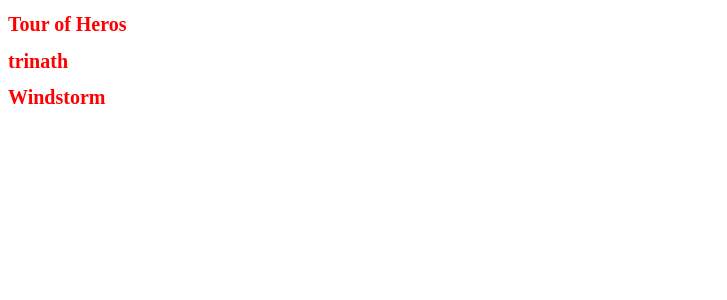
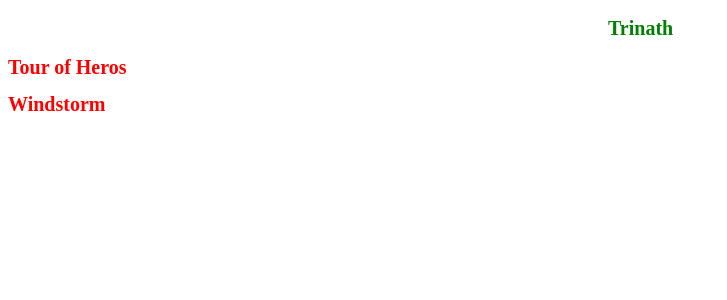
Before and after one commit to trinath333/javaui_1, an Angular app: page / in a window 1280 px wide. Shown: the top 300 px of the page, without its empty margins (0-727 px from the left). Built offline with nearby package versions, Linux system fonts and the light colour scheme.

Commit message:
new branch chnage label

```diff
--- a/src/app/app.component.css
+++ b/src/app/app.component.css
@@ -2,3 +2,8 @@ h1 {
 color:red;
 font-size: 20px;
 }
+h2 {
+color:green;
+font-size: 20px;
+padding-left:600px;
+}
--- a/src/app/app.component.html
+++ b/src/app/app.component.html
@@ -1,12 +1,13 @@
+
+<h2>
+
+  {{legend}}
+</h2>
 <h1>
   {{title}}
 
 </h1>
 <h1>
-
-  {{legend}}
-</h1>
-<h1>
   {{hero}}
 
 </h1>
--- a/src/app/app.component.ts
+++ b/src/app/app.component.ts
@@ -7,7 +7,7 @@ import { Component } from '@angular/core';
 })
 export class AppComponent {
 
-  legend ='trinath';
+  legend ='Trinath';
   title = 'Tour of Heros ';
    hero = 'Windstorm';
 
```
